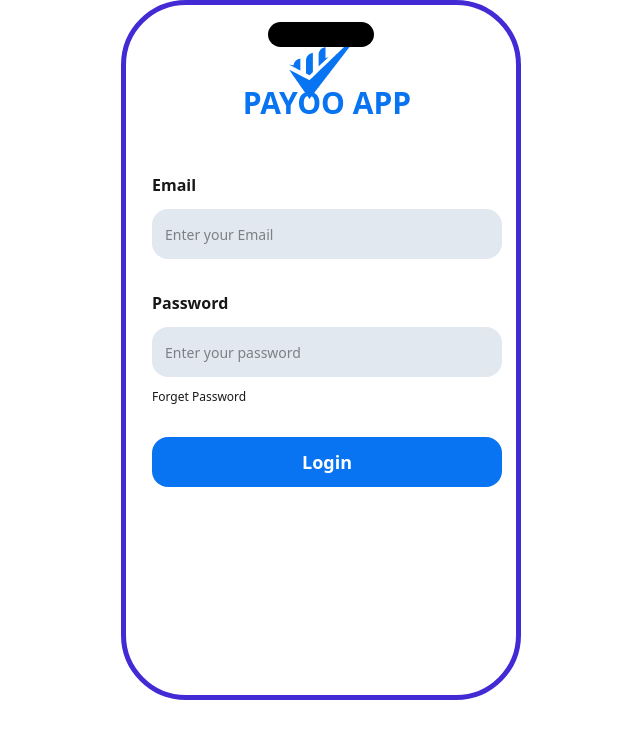
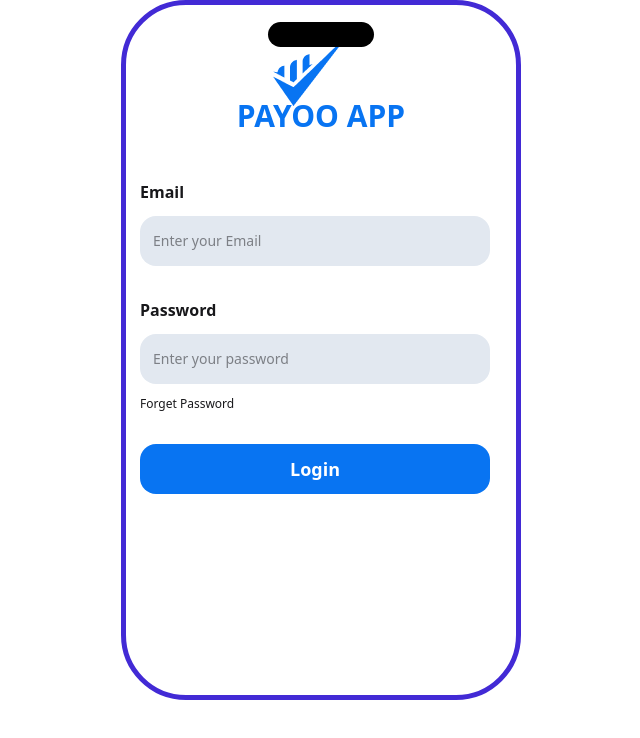
Before and after one commit to twahidulislamdev/payoo-app, a plain HTML site: page index.html in a window 1280 px wide. Shown: the whole page, without its empty margins (319-959 px from the left). Drawn offline with nearby package versions, Linux system fonts and the light colour scheme.

Commit message:
add some thing

```diff
--- a/index.html
+++ b/index.html
@@ -18,10 +18,10 @@
   <body>
     <section>
       <div class="flex justify-center">
-        <div class="mockup-phone border-primary bg-white w-[400px] h-[700px]">
+        <div class="mockup-phone border-primary bg-white m-auto w-[400px] h-[700px]">
           <div class="mockup-phone-camera"></div>
           <div class="mockup-phone-display grid ">
-            <div class="flex justify-center items-center">
+            <div class="flex px-5 mr-5 justify-center items-center">
               <picture>
                 <img
                   class="m-auto"
@@ -35,7 +35,7 @@
                 PAYOO APP
               </h3>
             </div>
-            <form class="p-5 mb-[150px]">
+            <form class="pl-2 pr-5 mb-[150px]">
               <!-- Email part start  -->
               <label
                 class="flex pb-3 text-base font-semibold"
```
